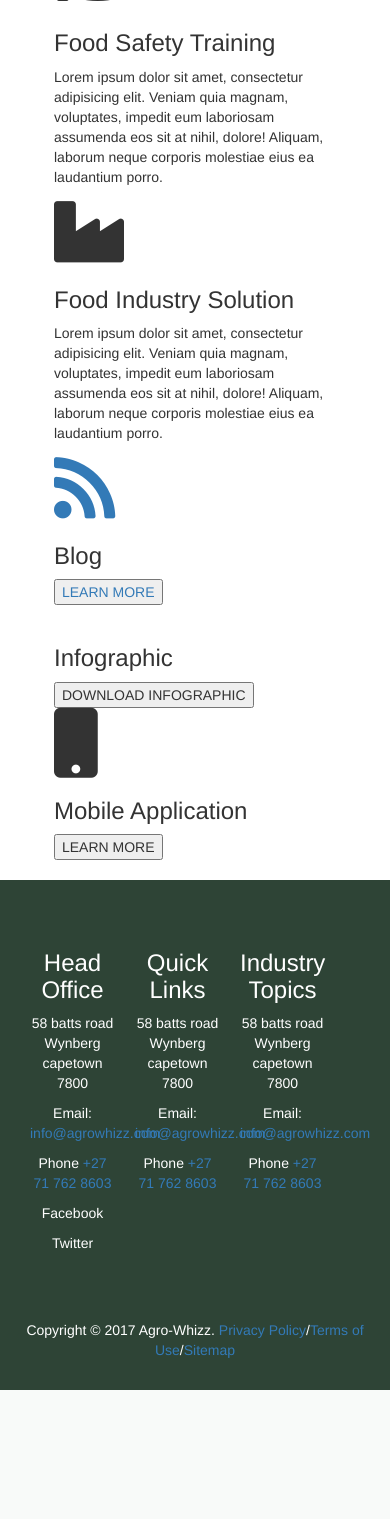
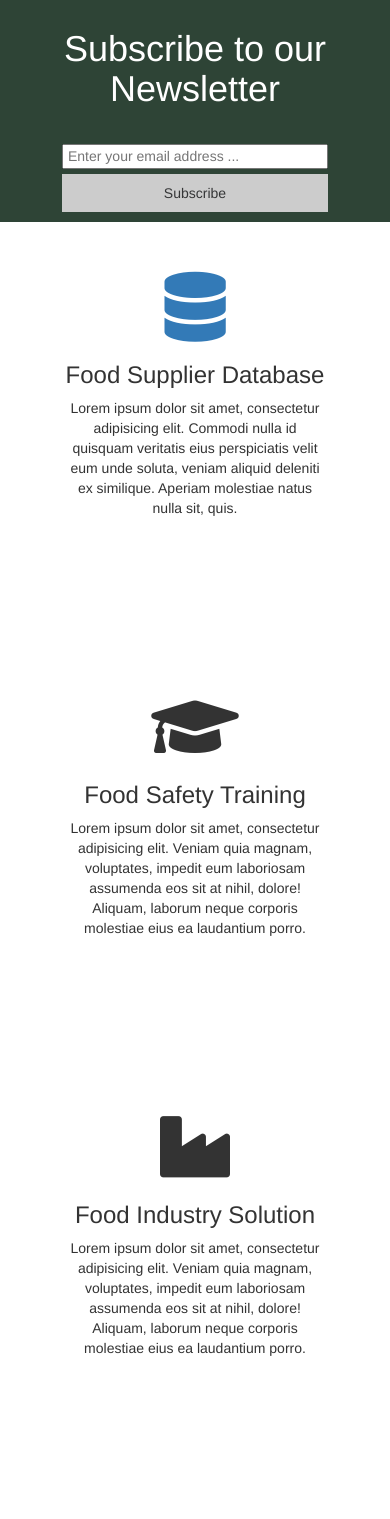
Before and after one commit to patbpm/whizzproject, a Django app: template agrowhizz/home/templates/home/homePage.html in a window 390 px wide. Shown: the part 1290-2809 px from the top of the page. Before the commit the page ends 2680 px from the top, so only its background shows below. Run offline with Django 3.2, Linux system fonts and the light colour scheme; the template is opened without the code that fills it, so the values that code supplies are empty; some libraries are stand-ins or nearby versions.

Commit message:
add home css file in home app

```diff
--- a/agrowhizz/agrowhizz/views.py
+++ b/agrowhizz/agrowhizz/views.py
@@ -2,4 +2,4 @@ from django.shortcuts import render
 
 # Create your views here.
 def index(request):
-    return render(request, 'agrowhizz/homePage.html', {})
+    return render(request, 'agrowhizz/index.html', {})
--- /dev/null
+++ b/agrowhizz/home/static/css/home/home.css
@@ -0,0 +1,140 @@
+/* homePage Showcase */
+
+#showcase {
+    min-height: 400px;
+    background:url('/assets/imgs/Headerimg2.jpg') no-repeat center;
+    background-size: cover;
+    text-align: center;
+    color: #ffffff;
+  }
+
+#showcase h1{
+    margin-top: 100px;
+    font-size: 55px;
+    margin-bottom: 10px;
+}
+
+#showcase p{
+    font-size: 20px;
+}
+
+/* HomePage subscription Newsletter */
+#newsletter{
+    padding: 10px;
+    color: #ffffff;
+    background: #2e4436;
+  }
+
+  #newsletter h1{
+    float: left;
+  }
+
+  #newsletter form{
+    float: right;
+    margin-top: 15px;
+  }
+
+  #newsletter input[type="email"]{
+    padding: 4px;
+    height: 25px;
+    width: 250px;
+  }
+
+  .button_1{
+    height: 38px;
+    background: #cccccc;
+    border: 0;
+    padding-left: 20px;
+    padding-right: 20px;
+    color: #353637;
+  }
+
+  /* HomePage Boxes  (services)*/
+  #boxes{
+      margin-top: 20px;
+  }
+
+  #boxes .box{
+      float: left;
+      text-align: center;
+      width: 30%;
+      padding: 10px;
+      margin-top: 20px;
+      min-height: 400px;
+  }
+
+  /* resourses */
+
+#resources{
+    margin-top: 20px;
+    min-height: 400px;
+    background:url('/imgs/resourcesimg1.jpg') no-repeat center;
+    background-size: cover;
+    text-align: center;
+    color: #0a0a0a;
+}
+
+#resources .box{
+    float: left;
+    text-align: center;
+    width: 30%;
+    padding: 10px;
+}
+
+.button_2{
+  height: 60px;
+  background: rgb(9, 9, 247);
+  border: 0;
+  padding-left: 25px;
+  padding-right: 25px;
+  color: #f1f1f5;
+
+}
+
+.button_2:hover {
+  height: 60px;
+  background: rgb(9, 247, 100);
+  border: 0;
+  padding-left: 25px;
+  padding-right: 25px;
+  color: #f1f1f5;
+
+
+}
+
+
+@media(max-width: 768px){
+    #newsletter h1,
+    #newsletter form,
+    #boxes .box {
+      float: none;
+      text-align: center;
+      width: 100%;
+    }
+    #resources .box {
+      float: none;
+      text-align: center;
+      width: 100%;
+    }
+
+    #showcase h1{
+        margin-top: 40px;
+    }
+
+    #newsletter button {
+        display: block;
+        width: 100%;
+    }
+
+    #newsletter form input[type="email"] {
+        width: 100%;
+        margin-bottom: 5px;
+    }
+    #newsletter form input[type="email"],
+    .contact input,
+    .contact textarea,
+    .contact label{
+        width: 100%;
+        margin-bottom: 5px;
+    }
+}
--- a/agrowhizz/home/templates/home/homePage.html
+++ b/agrowhizz/home/templates/home/homePage.html
@@ -9,7 +9,7 @@
 
     <section id="newsletter">
         <div class="container">
-            <h1>Get Our Newsletter</h1>
+            <h1>Subscribe to our Newsletter</h1>
             <form action="">
               <input type="email" placeholder="Enter your email address ... ">
               <button type="submit" class="button_1">Subscribe</button>
@@ -56,7 +56,7 @@
             </div>
 
             <div class="box">
-              <i class="fa fa-newspaper-o fa-5x"></i>
+              <i class="fas fa-chart-line fa-5x"></i>
               <h3>Infographic</h3>
               <button type="submit" class="button_2">DOWNLOAD INFOGRAPHIC</button>
             </div>
--- a/agrowhizz/home/templates/home/index.html
+++ b/agrowhizz/home/templates/home/index.html
@@ -8,6 +8,7 @@
     <meta name="author" content="Patrick Bope">
     <title>Agro-Whizz | Welcome</title>
     <link rel="stylesheet" href="{% static 'css/home/index.css' %}">
+    <link rel="stylesheet" href="{% static 'css/home/home.css' %}">
     <link rel="stylesheet" href="https://use.fontawesome.com/releases/v5.0.13/css/all.css" integrity="sha384-DNOHZ68U8hZfKXOrtjWvjxusGo9WQnrNx2sqG0tfsghAvtVlRW3tvkXWZh58N9jp" crossorigin="anonymous">
     <link rel="icon" href= "{% static 'imgs/home/AWLogo.jpg' %}" type="image/gif" sizes="24x24">
     <link rel="stylesheet" href="https://maxcdn.bootstrapcdn.com/bootstrap/3.3.7/css/bootstrap.min.css" integrity="sha384-BVYiiSIFeK1dGmJRAkycuHAHRg32OmUcww7on3RYdg4Va+PmSTsz/K68vbdEjh4u" crossorigin="anonymous">
--- a/agrowhizz/home/views.py
+++ b/agrowhizz/home/views.py
@@ -3,4 +3,4 @@ from django.shortcuts import render
 # Create your views here.
 
 def homePage(request):
-    return render(request, 'home/index.html', {})
+    return render(request, 'home/homePage.html', {})
```
